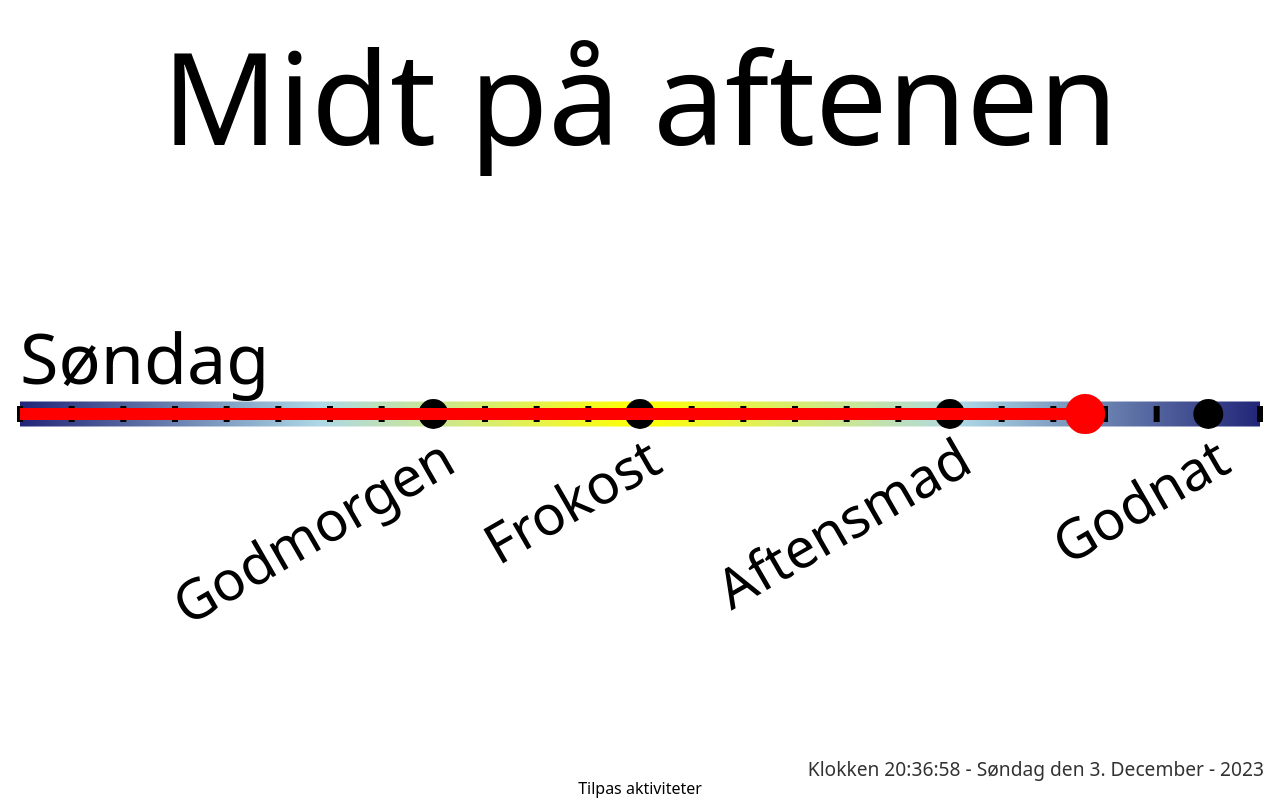
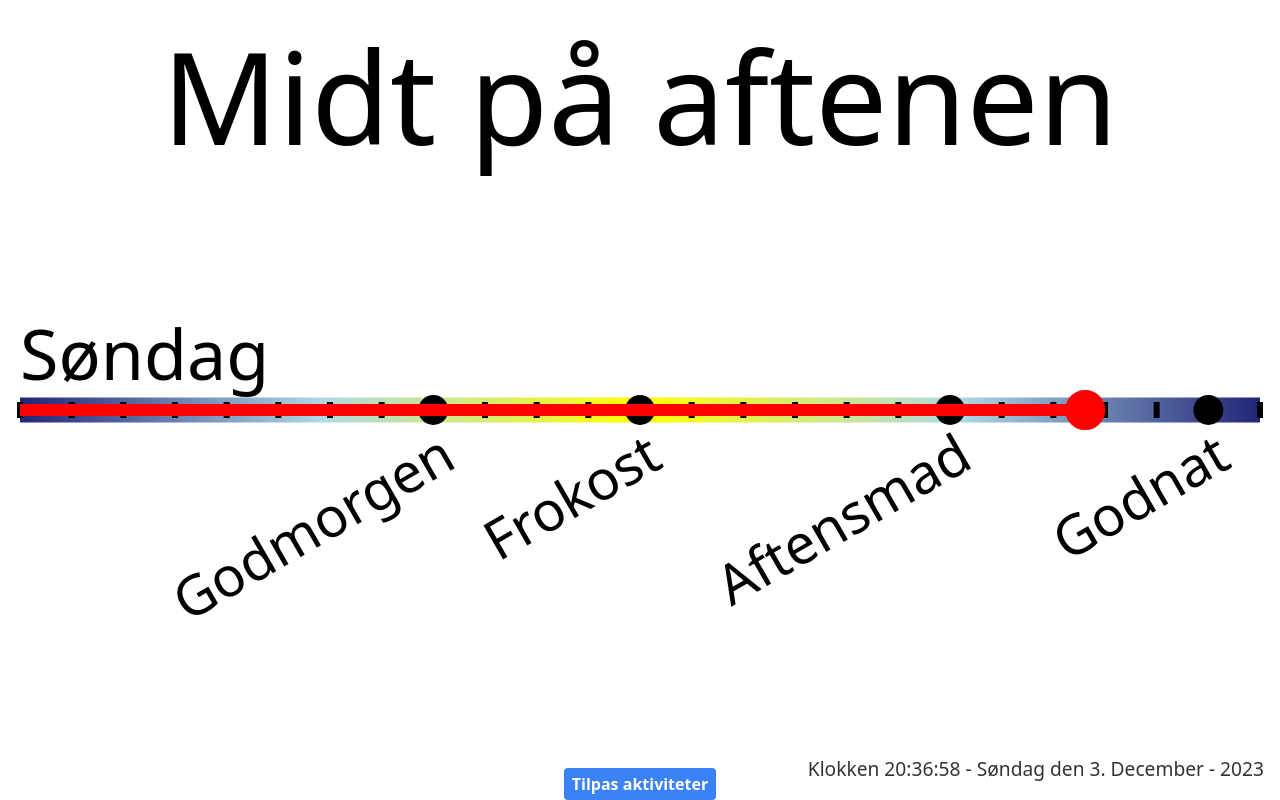
Before and after one commit to rolfmadsen/dementia_timepiece, a Next.js app: page / in a window 1280 px wide. Built offline with nearby package versions, Linux system fonts and the light colour scheme.

Commit message:
Blue Tilpas aktiviteter button

```diff
--- a/src/app/components/TimeIndicator.tsx
+++ b/src/app/components/TimeIndicator.tsx
@@ -339,7 +339,11 @@ export default function TimeIndicator() {
             </div>
           </div>
         )}
-      <button onClick={() => setShowOverlay(true)}>Tilpas aktiviteter</button>
+      <button
+        className="text-white bg-blue-500 hover:bg-blue-600 font-bold py-1 px-2 rounded"
+        onClick={() => setShowOverlay(true)}>
+        Tilpas aktiviteter
+      </button>
     </div>
   );
 };
```
